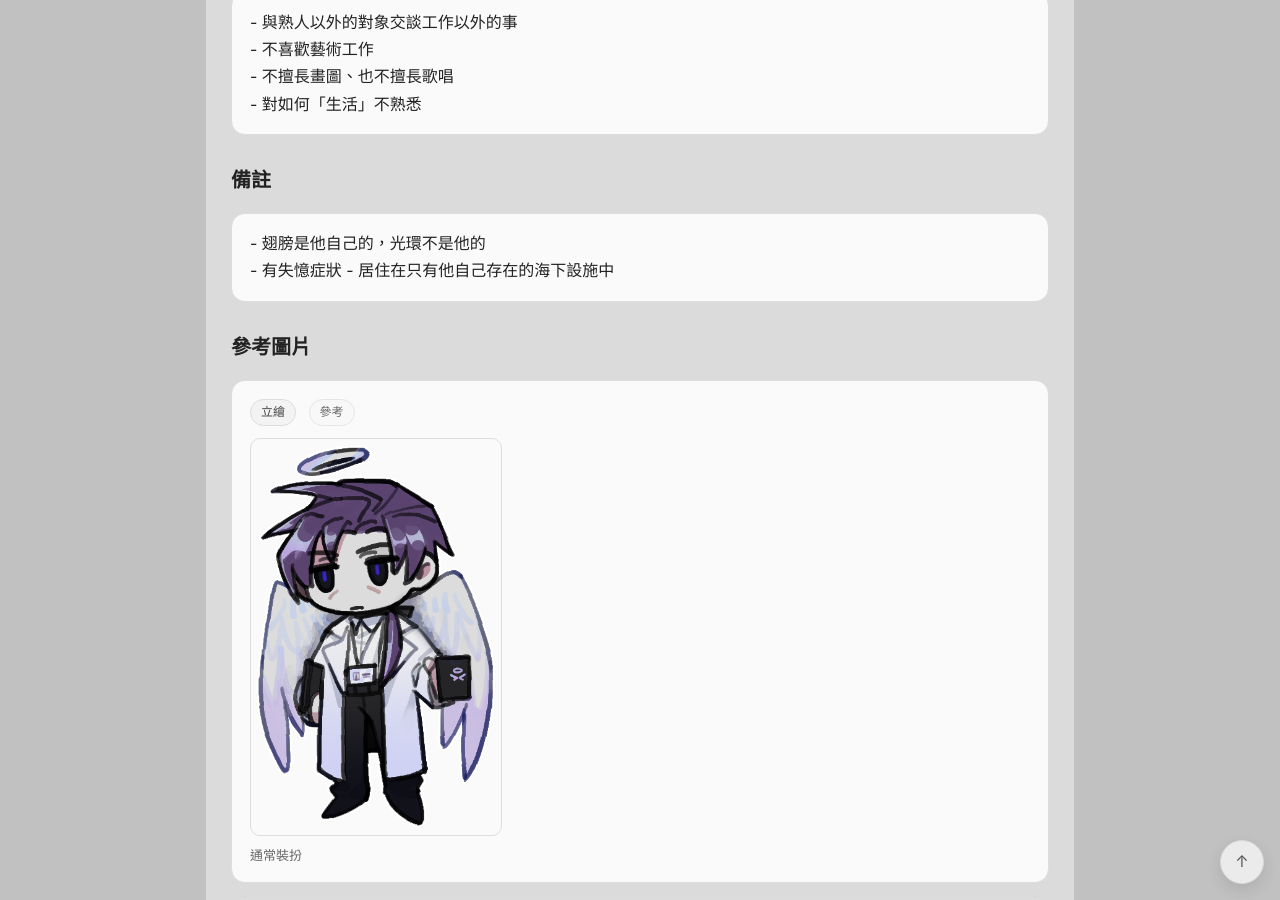
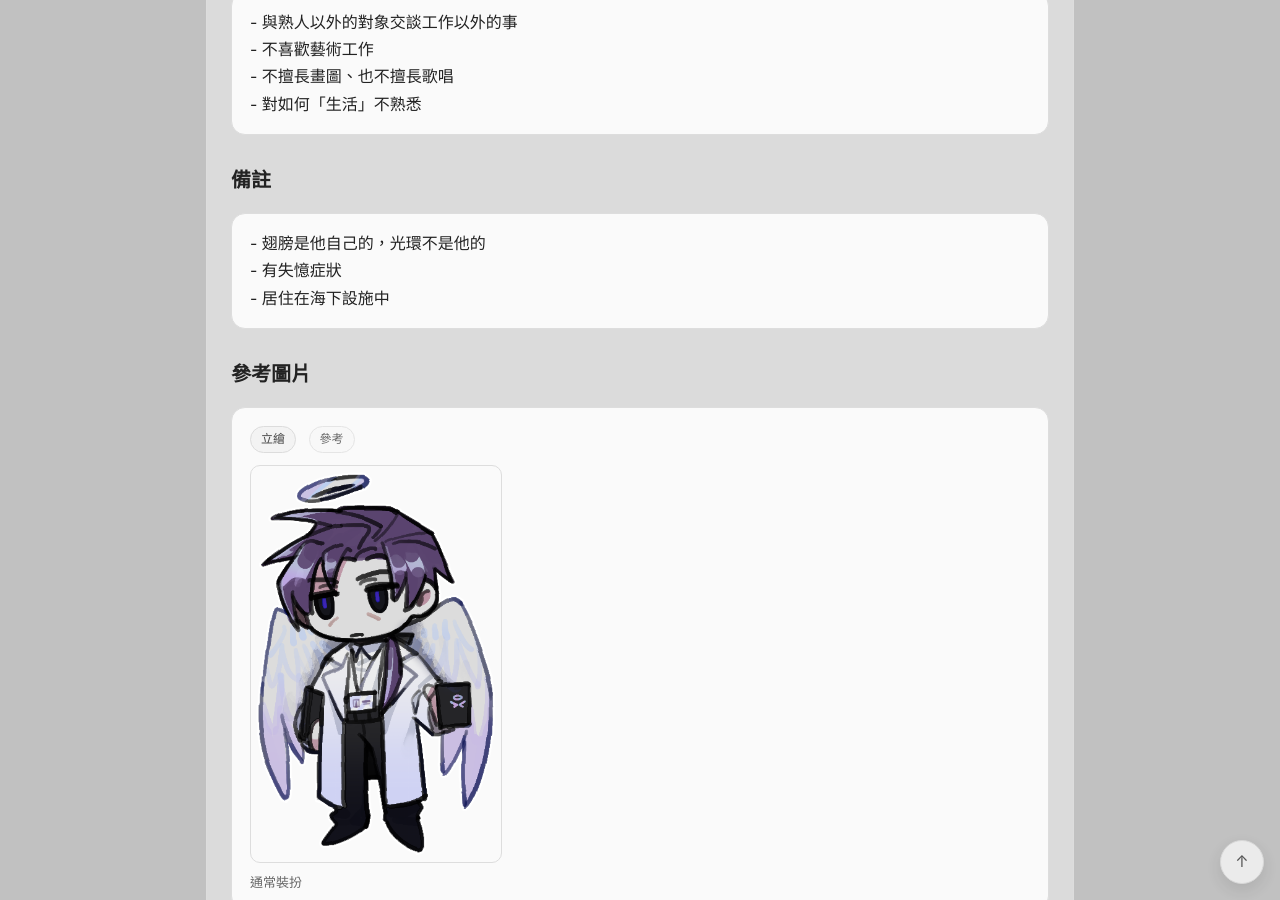
Before and after one commit to yoyoseal/char-archive, a Jekyll site: the page built from _characters/isshiki.md, in a window 1280 px wide and 900 px high, scrolled down 1563 px. Built offline with Jekyll 4.4.1, drawn with Linux system fonts in a browser that asks for light colours.

Commit message:
Update isshiki.md

```diff
--- a/_characters/isshiki.md
+++ b/_characters/isshiki.md
@@ -72,8 +72,8 @@ order: 150
 ## 備註
 <div class="card">
 -  翅膀是他自己的，光環不是他的<br>
--  有失憶症狀
--  居住在只有他自己存在的海下設施中
+-  有失憶症狀<br>
+-  居住在海下設施中
 </div>
 
 ## 參考圖片
```
